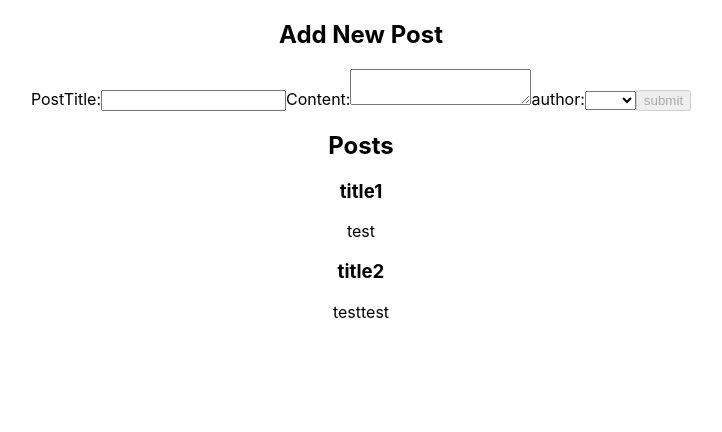
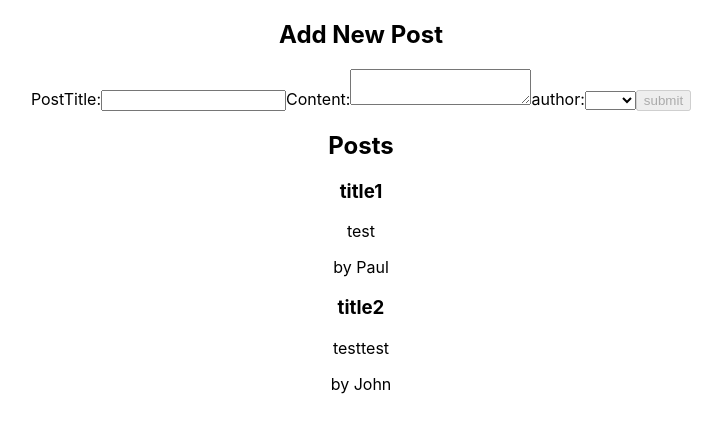
Before and after one commit to t-naganuma/redux_app, a React (Create React App) app: page / in a window 1280 px wide. Shown: the top 432 px of the page, without its empty margins (279-1001 px from the left). Built offline with nearby package versions, Linux system fonts and the light colour scheme.

Commit message:
post user追加

```diff
--- /dev/null
+++ b/src/features/Posts/PostsAuthor.tsx
@@ -0,0 +1,14 @@
+import React from "react";
+import { useAppSelector } from "../../app/hooks";
+
+type Props = {
+  userId: string;
+}
+
+export const PostsAuthor: React.FC<Props> = ({ userId }) => {
+  const author = useAppSelector(state => state.users.find(user => user.id === userId));
+
+  return (
+    <span>by {author ? author.name : "Unknown author"}</span>
+  )
+}
--- a/src/features/Posts/PostsList.tsx
+++ b/src/features/Posts/PostsList.tsx
@@ -1,5 +1,6 @@
 import React from "react";
 import { useAppSelector } from "../../app/hooks";
+import { PostsAuthor } from "./PostsAuthor";
 
 export const PostsList: React.FC = () => {
   const posts = useAppSelector(state => state.posts);
@@ -8,6 +9,7 @@ export const PostsList: React.FC = () => {
     <article key={post.id}>
       <h3>{post.title}</h3>
       <p>{post.content}</p>
+      <PostsAuthor userId={post.userId} />
     </article>
   ))
 
```
